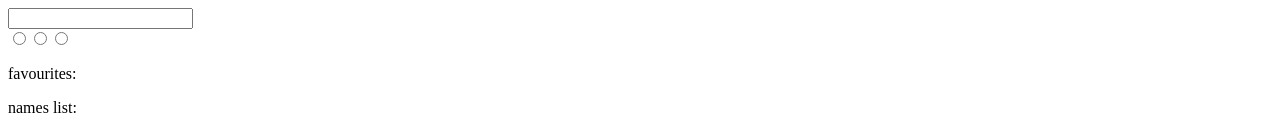
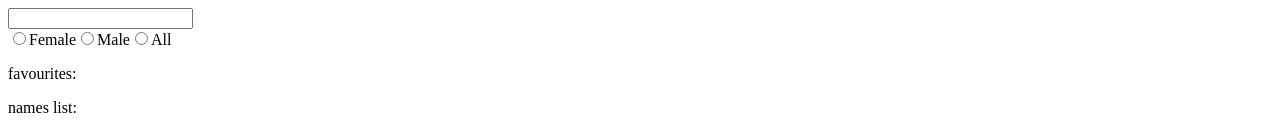
Before and after one commit to isawokin98/baby-names, a React (Create React App) app: page / in a window 1280 px wide. Shown: the top 131 px of the page. Built offline with nearby package versions, Linux system fonts and the light colour scheme; the HTML template or start-up script is replaced by a standard one.

Commit message:
labeled radio buttons

```diff
--- a/src/components/SearchBar.tsx
+++ b/src/components/SearchBar.tsx
@@ -9,9 +9,13 @@ export default function SearchBar({search, onSearchChange, handleGenderClick, ha
     return <>
         <input value={search} onChange={onSearchChange}></input>
         <form>
-            <input type='radio' value='f' name='gender' onChange={handleGenderClick}></input>
-            <input type='radio' value='m' name='gender' onChange={handleGenderClick}></input>
-            <input type='radio' value='all' name='gender' onChange={handleAllClick}></input>
+            <input type='radio' value='f' name='gender' onChange={handleGenderClick} id='female'></input>
+            <label htmlFor='female'>Female</label>
+            <input type='radio' value='m' name='gender' onChange={handleGenderClick} id='male'></input>
+            <label htmlFor='male'>Male</label>
+            <input type='radio' value='all' name='gender' onChange={handleAllClick} id='all'></input>
+            <label htmlFor='all'>All</label>
+
 
         </form>
 
```
